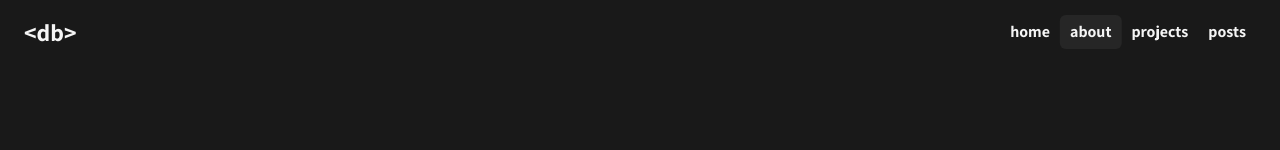
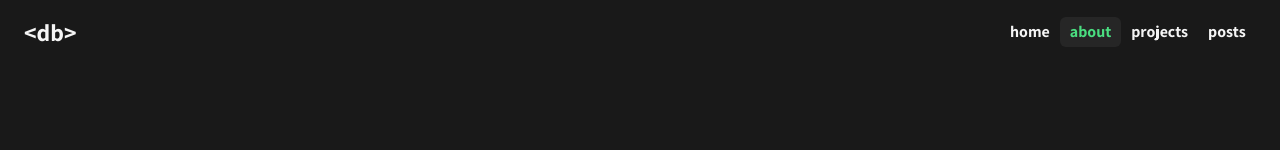
Before and after one commit to drew-beamer/me, a Next.js app: page /about in a window 1280 px wide. Shown: the top 150 px of the page. Built offline with nearby package versions, Linux system fonts and the light colour scheme.

Commit message:
working navbar transition made from scratch

```diff
--- /dev/null
+++ b/app/head.js
@@ -0,0 +1,9 @@
+export default function Head() {
+  return (
+    <>
+      <title></title>
+      <meta content="width=device-width, initial-scale=1" name="viewport" />
+      <link rel="icon" href="/favicon.ico" />
+    </>
+  )
+}
--- /dev/null
+++ b/app/layout.js
@@ -0,0 +1,8 @@
+export default function RootLayout({ children }) {
+  return (
+    <html>
+      <head />
+      <body>{children}</body>
+    </html>
+  )
+}
--- a/components/blogFeed.js
+++ b/components/blogFeed.js
@@ -6,12 +6,13 @@ export default function BlogFeed({ postData }) {
         {postData.map(({ id, date, title, readTime, postImage }) => (<div key={title} className="w-full">
             <div className="flex flex-wrap">
                 <div className="w-full h-auto sm:w-44 sm:h-32 relative mr-5 mb-2">
-                    <Link href={`/posts/${id}`}><Image src={postImage} fill className="rounded-md" /></Link>
+                    <Link href={`/posts/${id}`}><Image atl="placeholder" src={postImage} fill className="rounded-md" /></Link>
                 </div>
                 <div className="min-w-6/12 flex-grow">
                     <Link href={`/posts/${id}`}><h3 className="hover:underline">{title}</h3></Link>
                     <p>{`${date} | ${Math.round(readTime)} minute read`}</p>
-                    <Link href={`/posts/${id}`}><button className="inline-block mt-3 px-6 py-1.5 bg-neutral-800 hover:text-neutral-800 text-floral-white font-bold text-sm leading-tight rounded-md hover:bg-green-400 hover:shadow-lg focus:bg-green-400 focus:shadow-lg focus:outline-green-400 focus:ring-0 active:bg-green-400 transition duration-150 ease-in-out">Read</button></Link>
+                    <Link
+                    href={`/posts/${id}`}><button className="inline-block mt-3 px-6 py-1.5 bg-neutral-800 hover:text-neutral-800 text-floral-white font-bold text-sm leading-tight rounded-md hover:bg-green-400 hover:shadow-lg focus:bg-green-400 focus:shadow-lg focus:outline-green-400 focus:ring-0 active:bg-green-400 transition duration-150 ease-in-out">Read</button></Link>
                 </div>
 
 
--- a/components/layout.js
+++ b/components/layout.js
@@ -14,7 +14,6 @@ export default function Layout({ children, home }) {
             />
         </Head>
         <div>
-            <Navbar />
 
             <main className='flex justify-center '>
                 <div className='mt-20 px-7 sm:px-0 max-w-[540px]'>
--- a/components/navbar.js
+++ b/components/navbar.js
@@ -1,84 +1,57 @@
-import Link from "next/link"
-import { useRouter } from "next/router";
+
+import Link from "next/link";
+import { usePathname } from 'next/navigation'
 import { MenuIcon } from "./icons";
-import { motion } from "framer-motion";
 import { useEffect, useState } from "react";
 
 const buttonData = {
     "/": {
         "name": "home",
         "x": 0,
-        "width": '59.79px'
+        "width": '59px'
     },
     "/about": {
         "name": "about",
-        "x": 59.79,
-        "width": "61.38px"
+        "x": 60,
+        "width": "61px"
     },
     "/projects": {
         "name": "projects",
-        "x": 120.38,
-        "width": "77.63px"
+        "x": 120,
+        "width": "77px"
     },
     "/posts": {
         "name": "posts",
-        "x": 198.01,
-        "width": "57.68px"
+        "x": 198,
+        "width": "58px"
     }
 }
-
-const itemVariants = {
-    closed: {
-        opacity: 0
-    },
-    open: { opacity: 1 }
-};
 
 export default function Navbar() {
 
 
-    const router = useRouter();
-
-    const pathName = router.asPath;
-    useEffect(() => {
-        console.log(buttonData[pathName])
-    }, [pathName])
-
-
+    let pathName = usePathname();
     return <>
+        <aside>
             <nav className="w-full h-16">
                 <div className="flex items-center px-6 h-full">
                     <div className="grow">
                         <Link href="/"><h2 className="m-0 hover:cursor-pointer">{"<db>"}</h2></Link>
                     </div>
-                <div className="flex flex-row items-start relative overflow-scroll pb-0 fade ">
-                    <div className="flex flex-row mb-2 mt-2">
-                        {buttonData[pathName] ? <div className="block">
-                            <motion.div
-                                className="absolute bg-neutral-800 h-[34px] rounded-md z-[-1]"
-                                layoutId="test"
-                                initial={{ opacity: 0, x: buttonData[pathName].x }}
-                                animate={{
-                                    opacity: 1,
-                                    x: buttonData[pathName].x,
-                                    width: buttonData[pathName].width,
-                                }}
-                                transition={{
-                                    type: 'spring',
-                                    stiffness: 350,
-                                    damping: 30,
-                                }}
-                            />
-                        </div> : null}
+                    <div className="flex flex-row items-start relative pb-0 fade ">
+                        <div className="flex relative w-[256px] flex-row items-center space-x-0 mb-2 mt-2">
+                            <div key="back-slider" className={`absolute h-[30px] transition-all bg-neutral-800 z-[-1] rounded-md left-0`} style={{width: buttonData[pathName].width, left: buttonData[pathName].x}}></div>
+                            {Object.entries(buttonData).map(([path, { name }]) => {
+                                const isActive = path === pathName;
+                                return <div className={`${isActive ? "text-green-400" : ""} rounded-md py-[10px] px-[10px] `}>
+                                    <Link key={path} href={path}> <h4>{name}</h4> </Link>
 
-                        {Object.entries(buttonData).map(([path, { name }]) => {
-                            return <Link href={path} key={path} className="transition-all hover:text-neutral-800 dark:hover:text-neutral-200 py-[5px] px-[10px]">
-                                <h4>{name}</h4>
-                            </Link>
+                                </div>
                             })}
                         </div>
                     </div>
                 </div>
-        </nav>
+            </nav >
+        </aside >
     </>
 }
--- /dev/null
+++ b/next.config.js
@@ -0,0 +1,8 @@
+/** @type {import('next').NextConfig} */
+const nextConfig = {
+  experimental: {
+    appDir: true,
+  },
+}
+
+module.exports = nextConfig
--- a/pages/_app.js
+++ b/pages/_app.js
@@ -1,11 +1,13 @@
 import '../styles/globals.css';
 
 import { Assistant } from '@next/font/google';
+import Navbar from '../components/navbar';
 
 const assistant = Assistant({ subsets: ['latin'] })
 
 export default function App({ Component, pageProps }) {
     return <main className={`${assistant.className}`}>
+        <Navbar/>
         <Component {...pageProps} />
     </main>
 
--- a/pages/about.js
+++ b/pages/about.js
@@ -1,3 +1,4 @@
+'use client';
 import Layout from "../components/layout";
 
 
--- a/pages/index.js
+++ b/pages/index.js
@@ -1,3 +1,4 @@
+'use client';
 import Head from 'next/head'
 import Layout, { siteTitle } from '../components/layout';
 import Image from 'next/image';
--- a/pages/posts/[id].js
+++ b/pages/posts/[id].js
@@ -35,7 +35,6 @@ export async function getStaticPaths() {
 
 export async function getStaticProps({ params }) {
     const postData = await getPostData(params.id);
-    console.log(postData)
     return {
         props: {
             postData,
--- a/pages/posts/index.js
+++ b/pages/posts/index.js
@@ -1,3 +1,4 @@
+'use client';
 import BlogFeed from "../../components/blogFeed";
 import Layout from "../../components/layout";
 import { getSortedPostsData } from "../../lib/posts";
```
Also changed, not shown: package.json (+5 -3 lines), 1 other file (tests, documents, lock files or other folders). Lines whose indentation alone changed are shown as unchanged.
